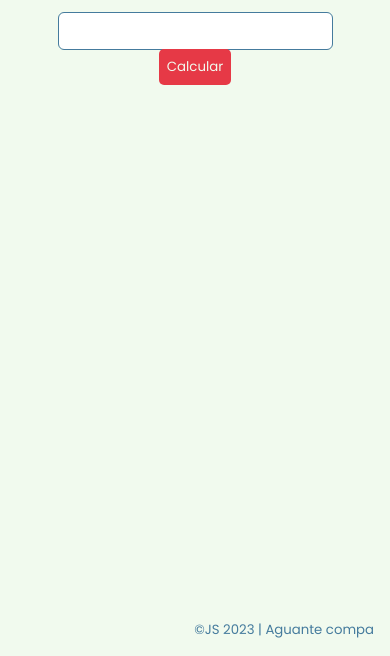
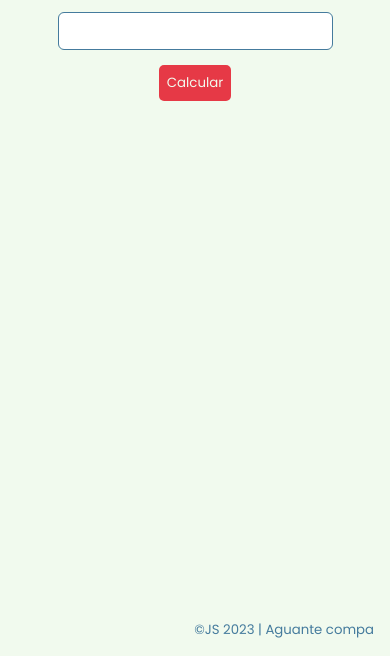
Before and after one commit to TheKillber/fact, a plain HTML site: page index.html in a window 390 px wide. Shown: the part 188-844 px from the top of the page. Drawn offline with Linux system fonts and the light colour scheme.

Commit message:
more responsive hehe

```diff
--- a/style.css
+++ b/style.css
@@ -1,4 +1,13 @@
 @import url("https://fonts.googleapis.com/css2?family=Poppins:wght@200;400;600&display=swap");
+@media (max-width: 801px) {
+  form {
+    display: flex;
+    align-items: center;
+    justify-content: center;
+    flex-direction: column;
+    gap: 1rem;
+  }
+}
 * {
   font-family: "Poppins", sans-serif;
   color: #457b9d;
```
